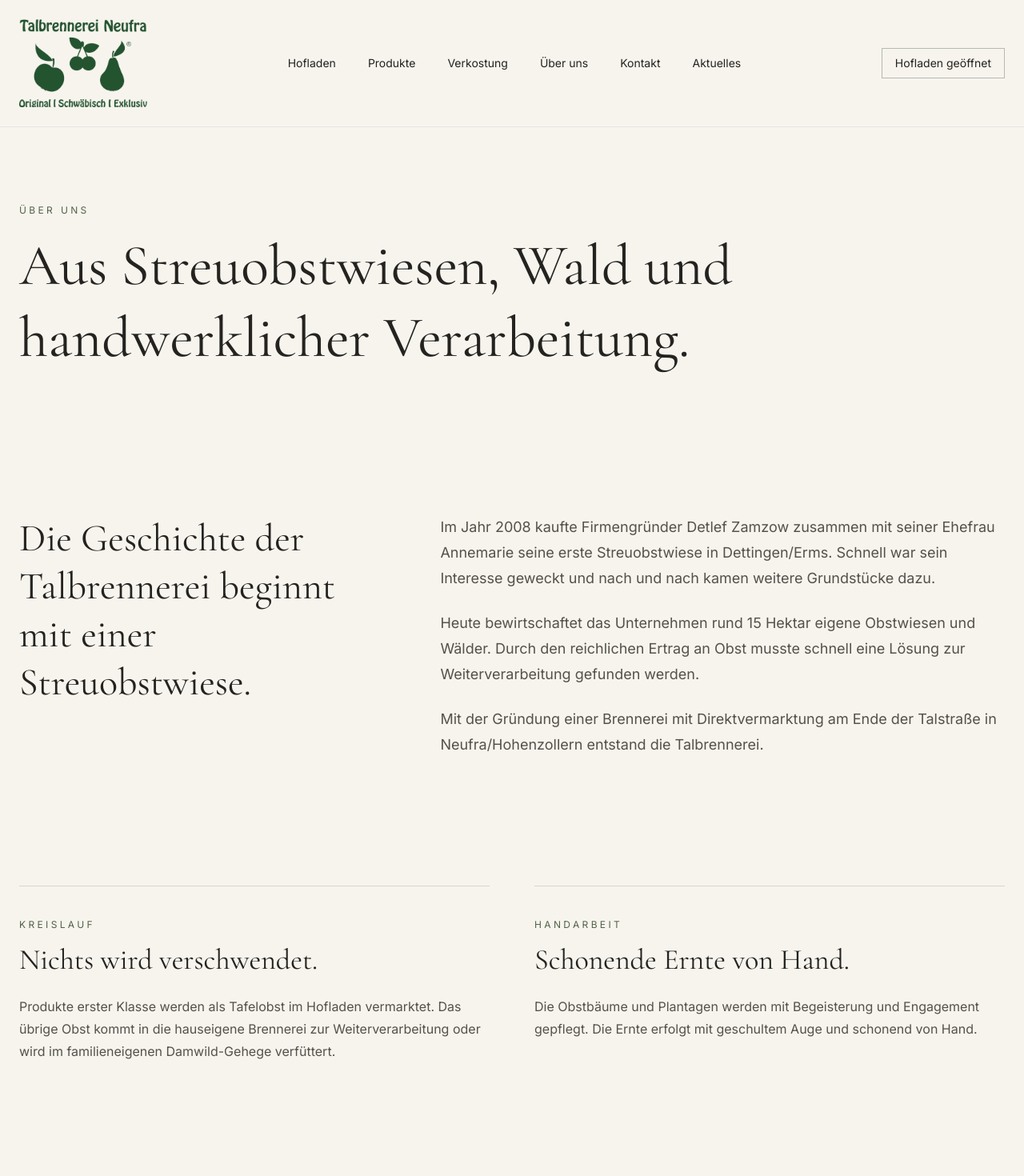
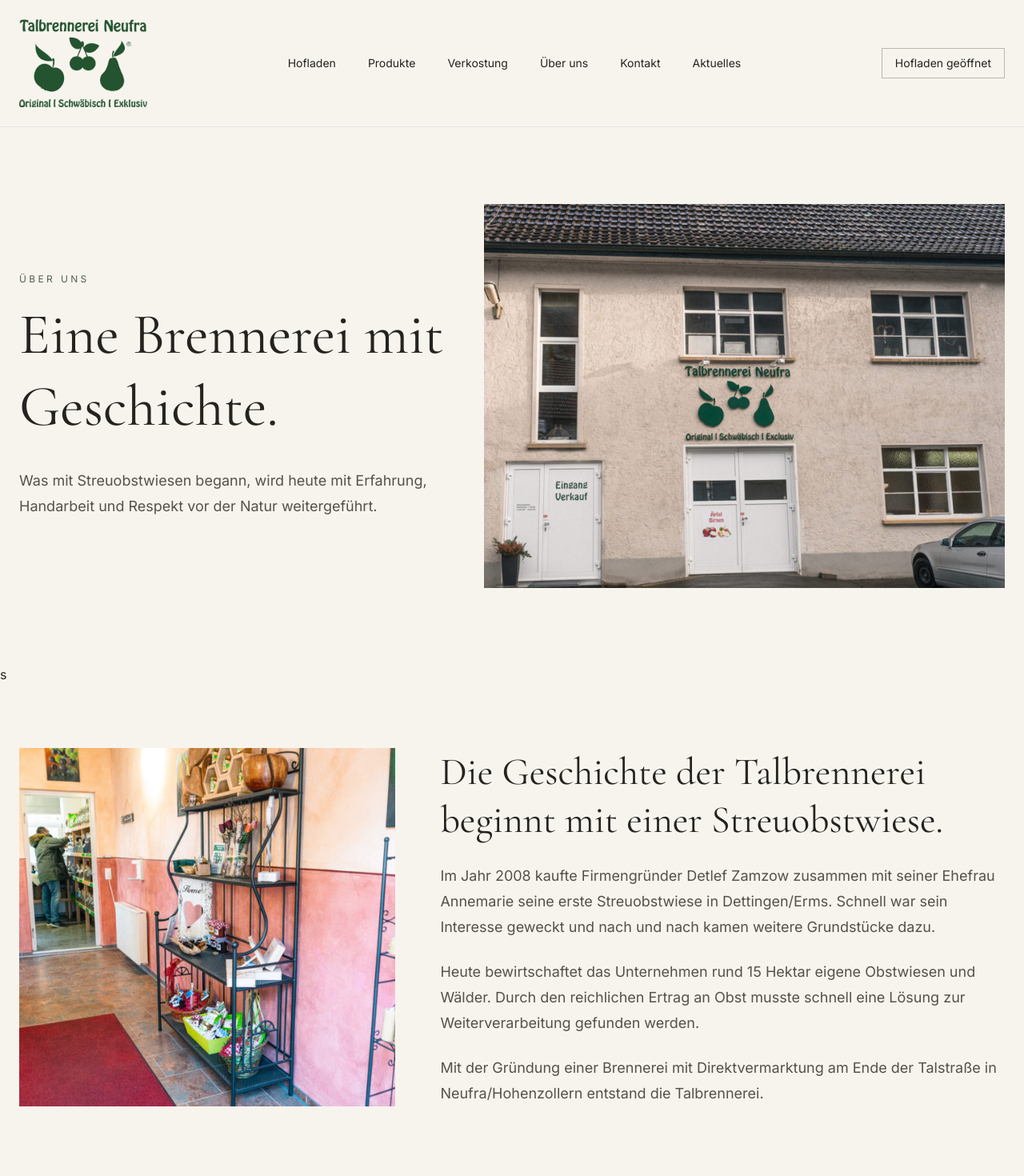
Before and after one commit to katharinadobiosch/tn, a Next.js app: page /ueber-uns in a window 1280 px wide. Shown: the top 1470 px of the page at 80% size. Built offline with nearby package versions, Linux system fonts and the light colour scheme.

Commit message:
Add visuals to about page

```diff
--- a/src/app/ueber-uns/page.tsx
+++ b/src/app/ueber-uns/page.tsx
@@ -1,27 +1,57 @@
+import Image from "next/image";
+import { siteImages } from "@/data/images";
+
 export default function UeberUnsPage() {
   return (
     <main className="bg-[#F7F4EE] text-[#24231F]">
-      <section className="mx-auto max-w-7xl px-6 py-24">
+      <section className="mx-auto grid max-w-7xl gap-12 px-6 py-24 md:grid-cols-[0.9fr_1.1fr] md:items-center">
+        <div>
           <p className="mb-4 text-xs uppercase tracking-[0.28em] text-[#526247]">
             Über uns
           </p>
 
-        <h1 className="max-w-5xl font-serif text-5xl leading-tight md:text-7xl">
-          Aus Streuobstwiesen, Wald und handwerklicher Verarbeitung.
+          <h1 className="font-serif text-5xl leading-tight md:text-7xl">
+            Eine Brennerei mit Geschichte.
           </h1>
+
+          <p className="mt-8 max-w-2xl text-lg leading-8 text-[#555149]">
+            Was mit Streuobstwiesen begann, wird heute mit Erfahrung, Handarbeit
+            und Respekt vor der Natur weitergeführt.
+          </p>
+        </div>
+
+        <div className="relative min-h-[480px] overflow-hidden bg-[#D8D2C6]">
+          <Image
+            src={siteImages.about.outside}
+            alt="Außenansicht der Talbrennerei Neufra"
+            fill
+            className="object-cover"
+            priority
+          />
+        </div>
       </section>
+      s
+      <section className="mx-auto grid max-w-7xl gap-14 px-6 py-20 md:grid-cols-[0.8fr_1.2fr]">
+        <div className="relative min-h-[420px] overflow-hidden bg-[#D8D2C6]">
+          <Image
+            src={siteImages.about.shop}
+            alt="Innenraum des Hofladens"
+            fill
+            className="object-cover"
+          />
+        </div>
 
-      <section className="mx-auto grid max-w-7xl gap-14 px-6 py-20 md:grid-cols-[0.8fr_1.2fr]">
-        <h2 className="font-serif text-4xl leading-tight md:text-5xl">
+        <div className="space-y-6 text-lg leading-8 text-[#555149]">
+          <h2 className="font-serif text-4xl leading-tight text-[#24231F] md:text-5xl">
             Die Geschichte der Talbrennerei beginnt mit einer Streuobstwiese.
           </h2>
 
           <div className="space-y-6 text-lg leading-8 text-[#555149]">
             <p>
-            Im Jahr 2008 kaufte Firmengründer Detlef Zamzow zusammen mit seiner
-            Ehefrau Annemarie seine erste Streuobstwiese in Dettingen/Erms.
-            Schnell war sein Interesse geweckt und nach und nach kamen weitere
-            Grundstücke dazu.
+              Im Jahr 2008 kaufte Firmengründer Detlef Zamzow zusammen mit
+              seiner Ehefrau Annemarie seine erste Streuobstwiese in
+              Dettingen/Erms. Schnell war sein Interesse geweckt und nach und
+              nach kamen weitere Grundstücke dazu.
             </p>
 
             <p>
@@ -35,8 +65,8 @@
               Talstraße in Neufra/Hohenzollern entstand die Talbrennerei.
             </p>
           </div>
+        </div>
       </section>
-
       <section className="mx-auto grid max-w-7xl gap-14 px-6 py-20 md:grid-cols-2">
         <article className="border-t border-[#24231F]/15 pt-10">
           <p className="mb-4 text-xs uppercase tracking-[0.28em] text-[#526247]">
@@ -63,7 +93,6 @@
           </p>
         </article>
       </section>
-
       <section className="mx-auto max-w-7xl px-6 py-20">
         <div className="border-t border-[#24231F]/15 pt-10">
           <p className="mb-4 text-xs uppercase tracking-[0.28em] text-[#526247]">
```
Lines whose indentation alone changed are shown as unchanged.
